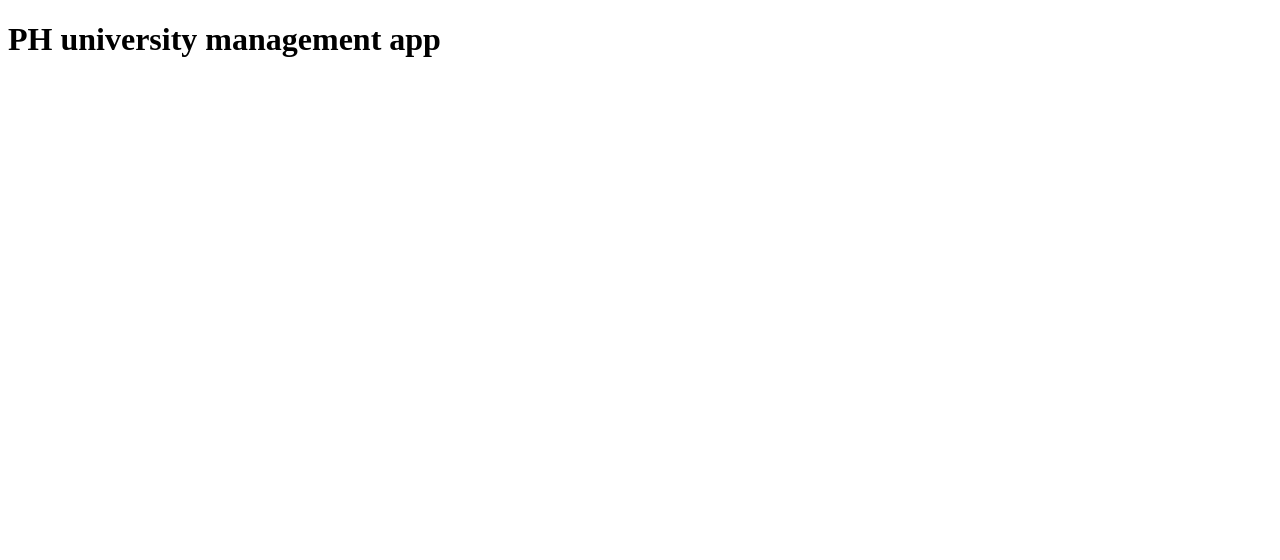
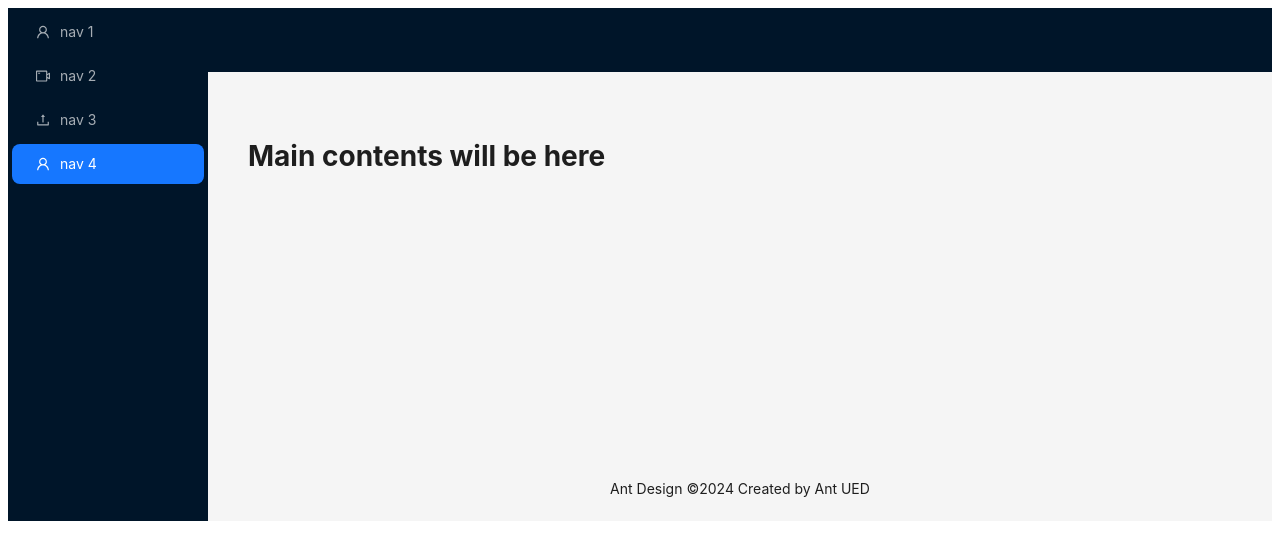
Before and after one commit to Aminul667/university-management, a React (Vite) app: page / in a window 1280 px wide. Shown: the top 560 px of the page. Built offline with nearby package versions, Linux system fonts and the light colour scheme.

Commit message:
added MainLayout

```diff
--- a/src/App.tsx
+++ b/src/App.tsx
@@ -1,9 +1,7 @@
+import MainLayout from "./components/layout/MainLayout";
+
 function App() {
-  return (
-    <>
-      <h1>PH university management app</h1>
-    </>
-  );
+  return <MainLayout></MainLayout>;
 }
 
 export default App;
--- /dev/null
+++ b/src/components/layout/MainLayout.tsx
@@ -0,0 +1,63 @@
+import {
+  UploadOutlined,
+  UserOutlined,
+  VideoCameraOutlined,
+} from "@ant-design/icons";
+import { Layout, Menu } from "antd";
+import { createElement } from "react";
+
+const { Header, Content, Footer, Sider } = Layout;
+
+const items = [
+  UserOutlined,
+  VideoCameraOutlined,
+  UploadOutlined,
+  UserOutlined,
+].map((icon, index) => ({
+  key: String(index + 1),
+  icon: createElement(icon),
+  label: `nav ${index + 1}`,
+}));
+
+const MainLayout = () => {
+  return (
+    <Layout>
+      <Sider
+        breakpoint="lg"
+        collapsedWidth="0"
+        onBreakpoint={(broken) => {
+          console.log(broken);
+        }}
+        onCollapse={(collapsed, type) => {
+          console.log(collapsed, type);
+        }}
+      >
+        <div className="demo-logo-vertical" />
+        <Menu
+          theme="dark"
+          mode="inline"
+          defaultSelectedKeys={["4"]}
+          items={items}
+        />
+      </Sider>
+      <Layout>
+        <Header style={{ padding: 0 }} />
+        <Content style={{ margin: "24px 16px 0" }}>
+          <div
+            style={{
+              padding: 24,
+              minHeight: 360,
+            }}
+          >
+            <h1>Main contents will be here</h1>
+          </div>
+        </Content>
+        <Footer style={{ textAlign: "center" }}>
+          Ant Design ©{new Date().getFullYear()} Created by Ant UED
+        </Footer>
+      </Layout>
+    </Layout>
+  );
+};
+
+export default MainLayout;
```
Also changed, not shown: src/components/layout/AdminLayout.tsx (added, +11 -0 lines).
